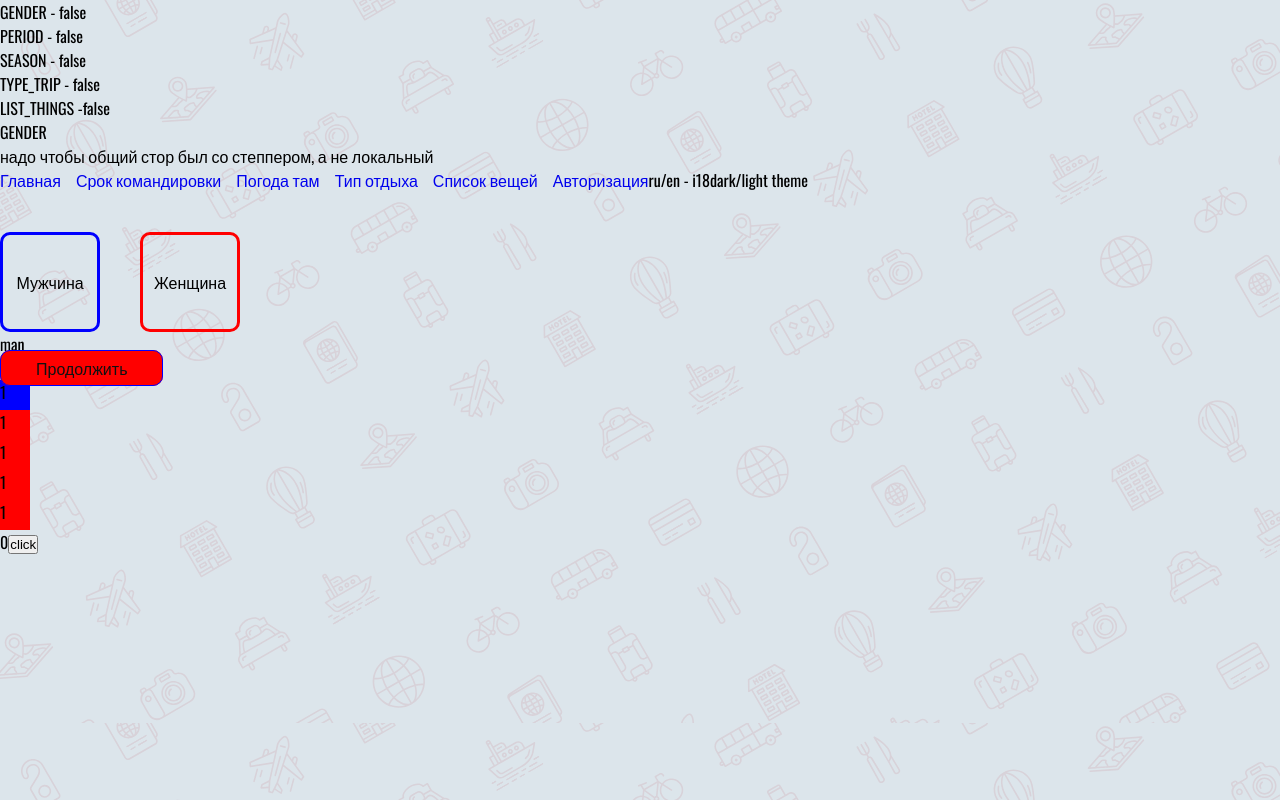
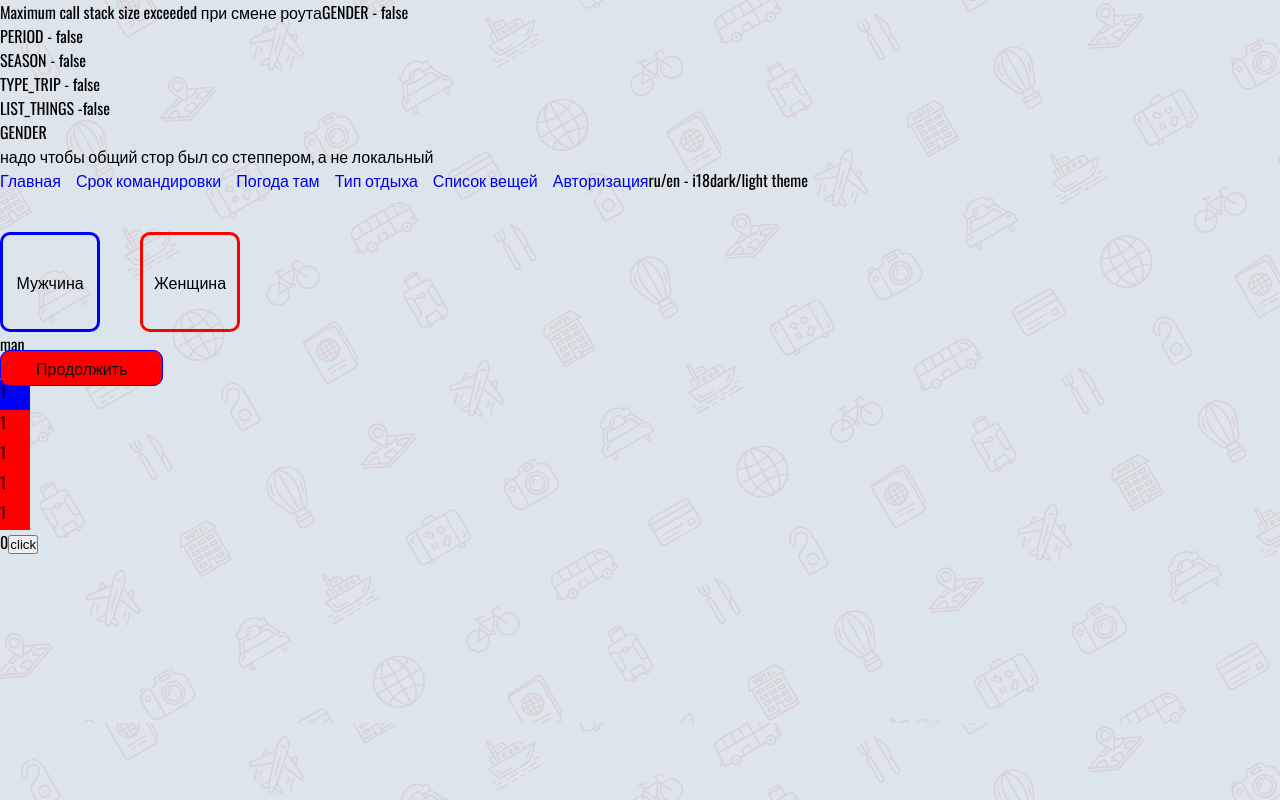
Before and after one commit to cossack-don/check-list-things, a React (Create React App) app: page / in a window 1280 px wide. Built offline with nearby package versions, Linux system fonts and the light colour scheme.

Commit message:
chore: needed fix max callstack with change router

```diff
--- a/App.tsx
+++ b/App.tsx
@@ -31,6 +31,7 @@ export default function App() {
   const stateSteps = count;
   return (
     <div>
+      Maximum call stack size exceeded при смене роута
       {count['GENDER'].name} - {count['GENDER'].status ? 'true' : 'false'}
       <br />
       {count['PERIOD'].name} - {count['PERIOD'].status ? 'true' : 'false'}
```
